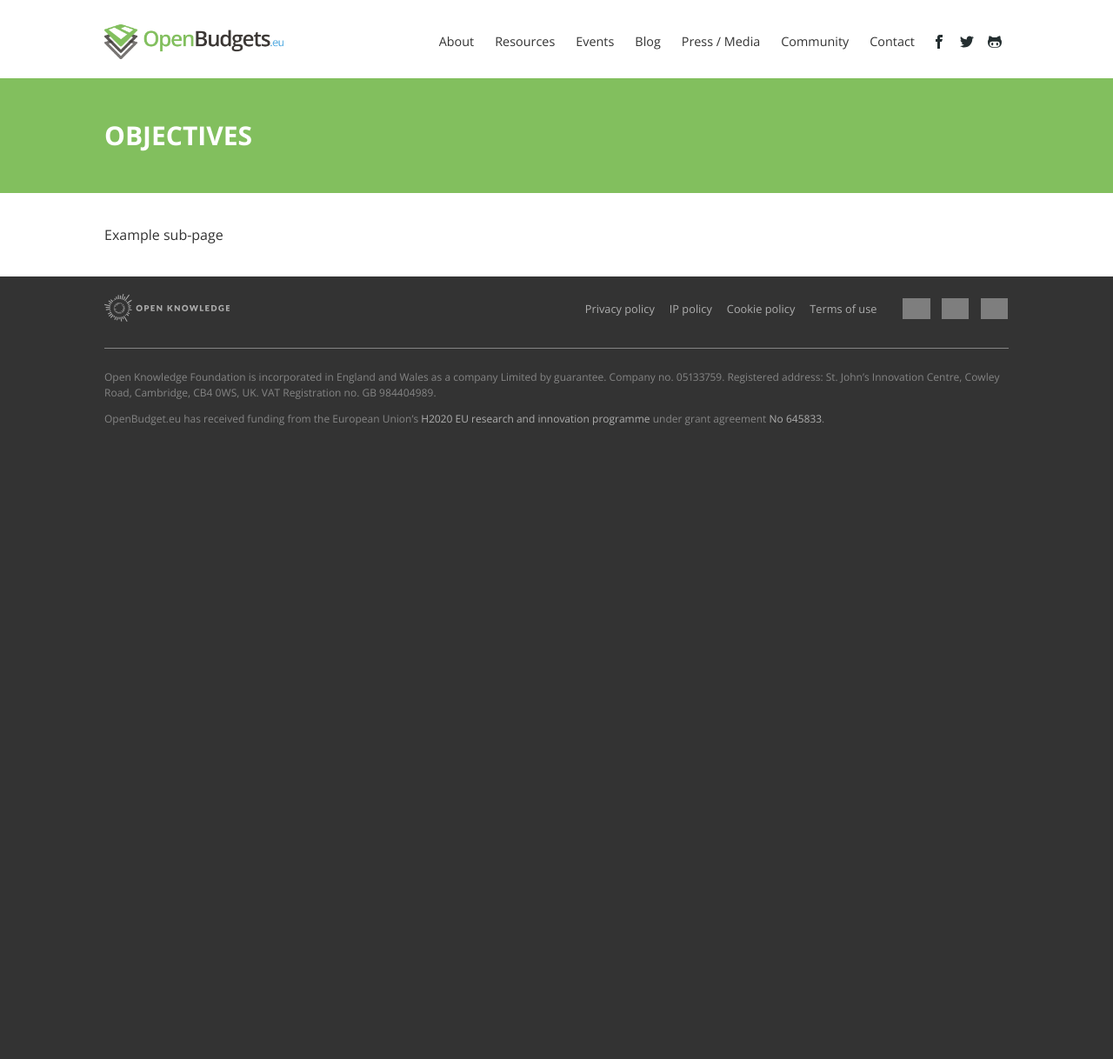
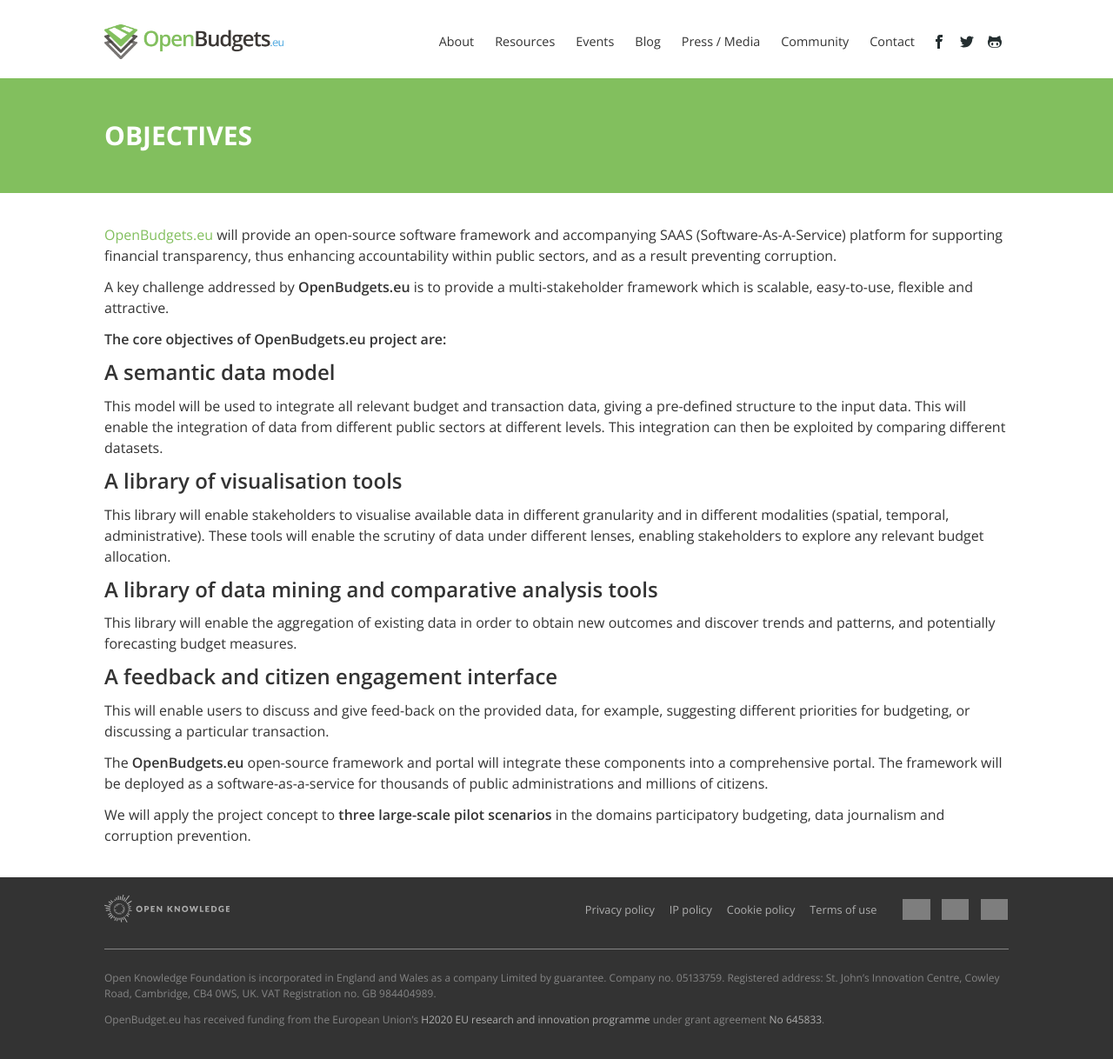
Before and after one commit to openbudgets/openbudgets.github.io, a Jekyll site: the page built from about/objectives.md, in a window 1280 px wide. Shown: the whole page at 87% size. Built offline with Jekyll 4.4.1, drawn with Linux system fonts in a browser that asks for light colours; nearby versions of some CDN libraries; before the commit the page ends 900 px from its top, so only the background shows below that; grey boxes are pictures that could not be loaded.

Commit message:
Update objectives.md

```diff
--- a/about/objectives.md
+++ b/about/objectives.md
@@ -3,4 +3,25 @@
 title: Objectives
 ---
 
-Example sub-page
+
+[OpenBudgets.eu](http://openbudgets.eu/) will provide an open-source software framework and accompanying SAAS (Software-As-A-Service) platform for supporting financial transparency, thus enhancing accountability within public sectors, and as a result preventing corruption.
+
+A key challenge addressed by **OpenBudgets.eu** is to provide a multi-stakeholder framework which is scalable, easy-to-use, flexible and attractive.
+
+**The core objectives of OpenBudgets.eu project are:**
+
+* <h3>A semantic data model</h3>
+This model will be used to integrate all relevant budget and transaction data, giving a pre-defined structure to the input data. This will enable the integration of data from different public sectors at different levels. This integration can then be exploited by comparing different datasets.
+
+* <h3>A library of visualisation tools</h3>
+This library will enable stakeholders to visualise available data in different granularity and in different modalities (spatial, temporal, administrative). These tools will enable the scrutiny of data under different lenses, enabling stakeholders to explore any relevant budget allocation.
+
+* <h3>A library of data mining and comparative analysis tools</h3>
+This library will enable the aggregation of existing data in order to obtain new outcomes and discover trends and patterns, and potentially forecasting budget measures.
+
+* <h3>A feedback and citizen engagement interface</h3>
+This will enable users to discuss and give feed-back on the provided data, for example, suggesting different priorities for budgeting, or discussing a particular transaction.
+
+The **OpenBudgets.eu** open-source framework and portal will integrate these components into a comprehensive portal. The framework will be deployed as a software-as-a-service for thousands of public administrations and millions of citizens.
+
+We will apply the project concept to **three large-scale pilot scenarios** in the domains participatory budgeting, data journalism and corruption prevention.
```
